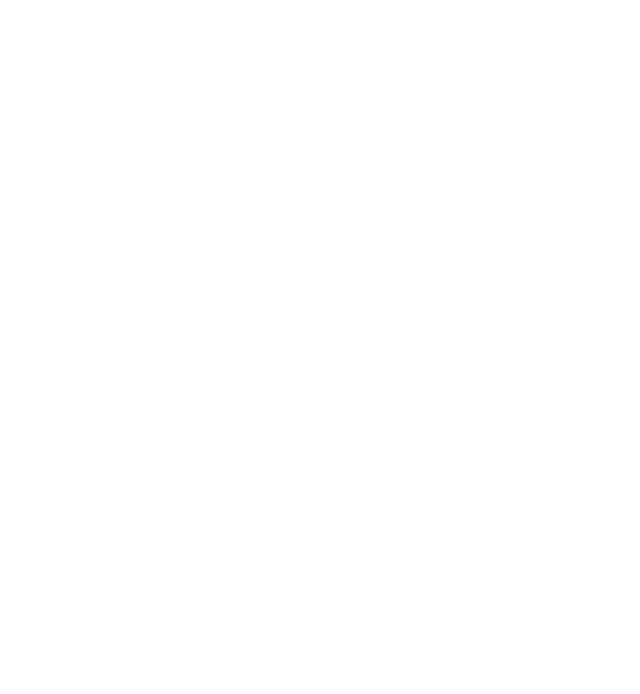
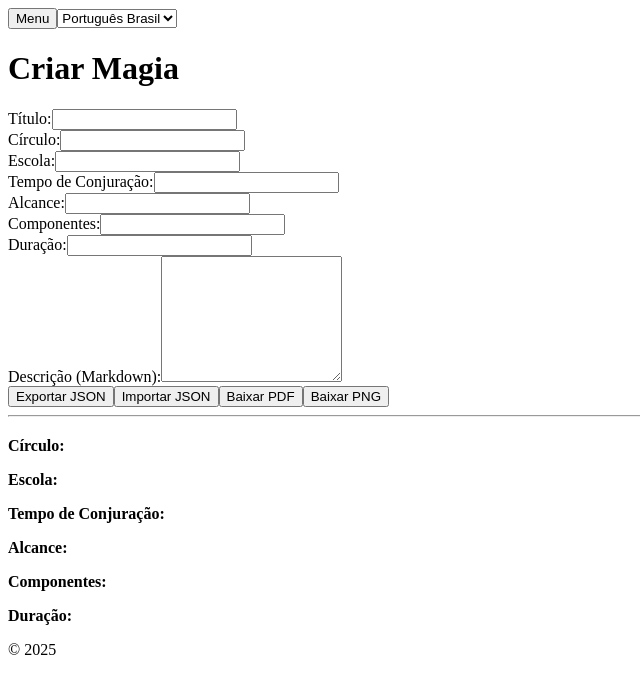
Before and after one commit to Jhonatas-Anthony/5e-utils, a Vue app: page /spells/create in a window 1280 px wide. Before the commit this address had no page. Shown: the top 694 px of the page, without its empty margins (0-640 px from the left). Built offline with nearby package versions, Linux system fonts and the light colour scheme; the HTML template or start-up script is replaced by a standard one.

Commit message:
feat: cria tela de criação de mágias

```diff
--- a/package.json
+++ b/package.json
@@ -16,6 +16,9 @@
     "format": "prettier --write src/"
   },
   "dependencies": {
+    "html2canvas": "^1.4.1",
+    "jspdf": "^3.0.3",
+    "marked": "^17.0.0",
     "pinia": "^3.0.3",
     "vue": "^3.5.22",
     "vue-i18n": "^11.1.12",
@@ -23,6 +26,9 @@
   },
   "devDependencies": {
     "@tsconfig/node22": "^22.0.2",
+    "@types/html2canvas": "^0.5.35",
+    "@types/jspdf": "^1.3.3",
+    "@types/marked": "^5.0.2",
     "@types/node": "^22.18.11",
     "@vitejs/plugin-vue": "^6.0.1",
     "@vue/eslint-config-prettier": "^10.2.0",
--- a/src/components/DefaultNavbar.vue
+++ b/src/components/DefaultNavbar.vue
@@ -2,6 +2,7 @@
 import { i18n, setLocale } from '@/i18n'
 import { ref, onMounted, onBeforeUnmount } from 'vue'
 import { useI18n } from 'vue-i18n'
+import { menuItems } from '@/config/menu'
 
 const { t, locale } = useI18n()
 const currentLocale = ref<typeof i18n.global.locale.value>(
@@ -53,36 +54,28 @@
 
     <div v-if="menuOpen">
       <ul>
-        <li>
-          <router-link to="/">{{ t('navbar.home') }}</router-link>
-        </li>
-        <li>
-          <button @click.stop="toggleSubmenu('users')">
-            {{ t('navbar.users.title') }}
-          </button>
-          <ul v-if="isSubmenuOpen('users')">
-            <li>
-              <router-link to="/users">{{ t('navbar.users.list') }}</router-link>
-            </li>
-            <li>
-              <router-link to="/users/new">{{ t('navbar.users.new') }}</router-link>
-            </li>
-          </ul>
-        </li>
-        <li>
-          <button @click.stop="toggleSubmenu('settings')">
-            {{ t('navbar.settings.title') }}
-          </button>
-          <ul v-if="isSubmenuOpen('settings')">
-            <li>
-              <router-link to="/settings/profile">{{ t('navbar.settings.profile') }}</router-link>
-            </li>
-            <li>
-              <router-link to="/settings/preferences">{{
-                t('navbar.settings.preferences')
-              }}</router-link>
-            </li>
-          </ul>
+        <li v-for="item in menuItems" :key="item.label">
+          <template v-if="item.children">
+            <button @click.stop="toggleSubmenu(item.label)">
+              {{ t(item.label) }}
+            </button>
+            <ul v-if="isSubmenuOpen(item.label)">
+              <li
+                v-for="subitem in item.children"
+                :key="subitem.label"
+              >
+                <router-link :to="subitem.route!">
+                  {{ t(subitem.label) }}
+                </router-link>
+              </li>
+            </ul>
+          </template>
+
+          <template v-else>
+            <router-link :to="item.route!">
+              {{ t(item.label) }}
+            </router-link>
+          </template>
         </li>
       </ul>
     </div>
--- a/src/config/menu.ts
+++ b/src/config/menu.ts
@@ -6,21 +6,13 @@
 
 export const menuItems: MenuItem[] = [
   {
-    label: 'Início',
+    label: 'common.home',
     route: '/',
   },
   {
-    label: 'Usuários',
+    label:'common.spells',
     children: [
-      { label: 'Listar Usuários', route: '/users' },
-      { label: 'Novo Usuário', route: '/users/new' },
-    ],
-  },
-  {
-    label: 'Configurações',
-    children: [
-      { label: 'Perfil', route: '/settings/profile' },
-      { label: 'Preferências', route: '/settings/preferences' },
-    ],
+      { label: 'navbar.spells.create', route: '/spells/create' },
+    ]
   },
 ]
--- a/src/i18n/index.ts
+++ b/src/i18n/index.ts
@@ -1,6 +1,6 @@
 import { createI18n } from 'vue-i18n'
-import pt from './locaes/pt-BR'
-import en from './locaes/en'
+import pt from './locales/pt-BR'
+import en from './locales/en'
 
 const DEFAULT_LOCALE = localStorage.getItem('locale') || 'pt'
 
--- a/src/i18n/locaes/en.ts
+++ b/src/i18n/locales/en.ts
@@ -2,11 +2,15 @@
   common: {
     menu: 'Menu',
     home: 'Home',
+    spells: 'Spells',
     users: 'Users',
     settings: 'Settings',
   },
   navbar: {
     home: 'Home',
+    spells: {
+      create: 'Create Spell',
+    },
     users: {
       title: 'Users',
       list: 'User List',
--- a/src/i18n/locaes/pt-BR.ts
+++ b/src/i18n/locales/pt-BR.ts
@@ -2,11 +2,15 @@
   common: {
     menu: 'Menu',
     home: 'Início',
+    spells: 'Magias',
     users: 'Usuários',
     settings: 'Configurações',
   },
   navbar: {
     home: 'Início',
+    spells: {
+      create: 'Criar Magia',
+    },
     users: {
       title: 'Usuários',
       list: 'Listar Usuários',
--- /dev/null
+++ b/src/modules/spell/pages/SpellCreator.vue
@@ -0,0 +1,132 @@
+<template>
+  <div>
+    <h1>Criar Magia</h1>
+
+    <!-- Formulário -->
+    <form @submit.prevent>
+      <div>
+        <label>Título:</label>
+        <input v-model="spell.title" type="text" />
+      </div>
+
+      <div>
+        <label>Círculo:</label>
+        <input v-model="spell.circle" type="text" />
+      </div>
+
+      <div>
+        <label>Escola:</label>
+        <input v-model="spell.school" type="text" />
+      </div>
+
+      <div>
+        <label>Tempo de Conjuração:</label>
+        <input v-model="spell.castingTime" type="text" />
+      </div>
+
+      <div>
+        <label>Alcance:</label>
+        <input v-model="spell.range" type="text" />
+      </div>
+
+      <div>
+        <label>Componentes:</label>
+        <input v-model="spell.components" type="text" />
+      </div>
+
+      <div>
+        <label>Duração:</label>
+        <input v-model="spell.duration" type="text" />
+      </div>
+
+      <div>
+        <label>Descrição (Markdown):</label>
+        <textarea v-model="spell.description" rows="8"></textarea>
+      </div>
+    </form>
+
+    <!-- Ações -->
+    <div>
+      <button @click="handleExportJSON">Exportar JSON</button>
+      <button @click="handleImportJSON">Importar JSON</button>
+      <button @click="handleDownloadPDF">Baixar PDF</button>
+      <button @click="handleDownloadPNG">Baixar PNG</button>
+    </div>
+
+    <hr />
+
+    <!-- Preview -->
+    <div ref="previewRef">
+      <h2>{{ spell.title }}</h2>
+      <p><strong>Círculo:</strong> {{ spell.circle }}</p>
+      <p><strong>Escola:</strong> {{ spell.school }}</p>
+      <p><strong>Tempo de Conjuração:</strong> {{ spell.castingTime }}</p>
+      <p><strong>Alcance:</strong> {{ spell.range }}</p>
+      <p><strong>Componentes:</strong> {{ spell.components }}</p>
+      <p><strong>Duração:</strong> {{ spell.duration }}</p>
+      <div v-html="renderedMarkdown"></div>
+    </div>
+  </div>
+</template>
+
+<script setup lang="ts">
+import { ref, computed } from "vue";
+import { exportSpellToJSON, importSpellFromJSON } from "../utils";
+import type { Spell } from "../types";
+import { marked } from "marked";
+import html2canvas from "html2canvas";
+import jsPDF from "jspdf";
+
+const spell = ref<Spell>({
+  title: "",
+  circle: "",
+  school: "",
+  castingTime: "",
+  range: "",
+  components: "",
+  duration: "",
+  description: "",
+});
+
+const previewRef = ref<HTMLElement | null>(null);
+const renderedMarkdown = computed(() => marked(spell.value.description || ""));
+
+function handleExportJSON() {
+  exportSpellToJSON(spell.value);
+}
+
+function handleImportJSON() {
+  const input = document.createElement("input");
+  input.type = "file";
+  input.accept = "application/json";
+  input.onchange = async () => {
+    const file = input.files?.[0];
+    if (file) {
+      const data = await importSpellFromJSON(file);
+      spell.value = data;
+    }
+  };
+  input.click();
+}
+
+async function handleDownloadPDF() {
+  if (!previewRef.value) return;
+  const canvas = await html2canvas(previewRef.value);
+  const imgData = canvas.toDataURL("image/png");
+
+  const pdf = new jsPDF("p", "mm", "a4");
+  const width = pdf.internal.pageSize.getWidth();
+  const height = (canvas.height * width) / canvas.width;
+  pdf.addImage(imgData, "PNG", 0, 0, width, height);
+  pdf.save(`${spell.value.title || "magia"}.pdf`);
+}
+
+async function handleDownloadPNG() {
+  if (!previewRef.value) return;
+  const canvas = await html2canvas(previewRef.value);
+  const link = document.createElement("a");
+  link.download = `${spell.value.title || "magia"}.png`;
+  link.href = canvas.toDataURL("image/png");
+  link.click();
+}
+</script>
--- /dev/null
+++ b/src/modules/spell/types.ts
@@ -0,0 +1,10 @@
+export interface Spell {
+  title: string;
+  circle: string;
+  school: string;
+  castingTime: string;
+  range: string;
+  components: string;
+  duration: string;
+  description: string;
+}
--- /dev/null
+++ b/src/modules/spell/utils.ts
@@ -0,0 +1,31 @@
+import type { Spell } from "./types";
+
+// Exportar JSON
+export function exportSpellToJSON(spell: Spell) {
+  const blob = new Blob([JSON.stringify(spell, null, 2)], {
+    type: "application/json",
+  });
+  const url = URL.createObjectURL(blob);
+  const a = document.createElement("a");
+  a.href = url;
+  a.download = `${spell.title || "magia"}.json`;
+  a.click();
+  URL.revokeObjectURL(url);
+}
+
+// Importar JSON
+export function importSpellFromJSON(file: File): Promise<Spell> {
+  return new Promise((resolve, reject) => {
+    const reader = new FileReader();
+    reader.onload = (e) => {
+      try {
+        const result = JSON.parse(e.target?.result as string);
+        resolve(result);
+      } catch (err) {
+        reject(err);
+      }
+    };
+    reader.onerror = reject;
+    reader.readAsText(file);
+  });
+}
--- a/src/router/index.ts
+++ b/src/router/index.ts
@@ -1,3 +1,4 @@
+
 import { createRouter, createWebHistory } from 'vue-router'
 
 const router = createRouter({
@@ -9,6 +10,18 @@
       component: () => import('../layout/DefaultLayout.vue'),
       children: [],
     },
+    {
+      path: '/spells',
+      name: 'spells',
+      component: () => import('../layout/DefaultLayout.vue'),
+      children: [
+        {
+          path: 'create',
+          name: 'spell-create',
+          component: () => import('../modules/spell/pages/SpellCreator.vue')
+        }
+      ],
+    }
   ],
 })
 
```
Also changed, not shown: 1 other file (tests, documents, lock files or other folders).
